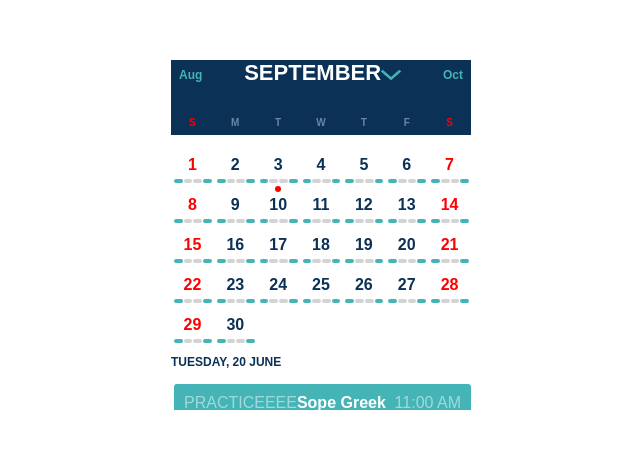
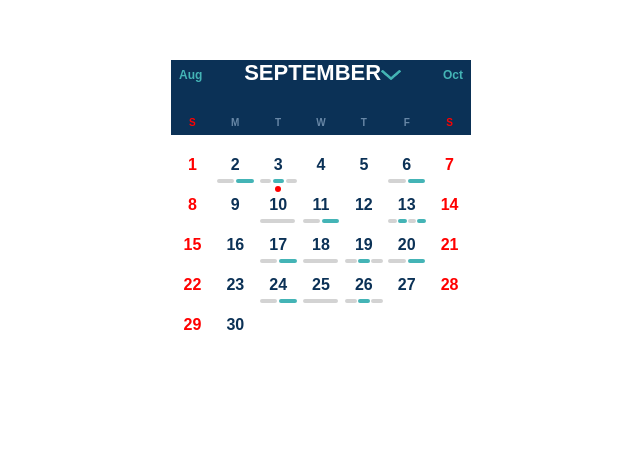
Before and after one commit to SologubovMaksim2016/CalendarReact, a React (Create React App) app: page / in a window 1280 px wide. Shown: the part 165-614 px from the top of the page, without its empty margins (319-959 px from the left). Built offline with nearby package versions, Linux system fonts and the light colour scheme.

Commit message:
The  END  (need to rebuild businesslogik fog week listing)

```diff
--- a/src/components/App/App.js
+++ b/src/components/App/App.js
@@ -6,8 +6,18 @@ import CalendarDays from '../CalendarDays/CalendarDays';
 import CalendarListDate from '../CalendarListDate'
 import ListEvents from '../ListEvents';
 import moment from "moment";
-// import eventsData from './eventsData';
+import eventsData from './eventsData';
 
+// function App(){
+//     let evData = eventsData[0];
+//     console.log("TCL: App -> evData", evData);
+
+//     return(
+//             <div>
+
+//             </div>
+//     )
+// }
 
 class App2 extends Component {
 
@@ -16,41 +26,18 @@ class App2 extends Component {
         selectWeekMonthPanel: false,
         monthView: true,
         startWeekDay: moment().startOf('week'),
-        daySelected: null// moment().format('DD')  //   1,2,3  и т.д.
+        daySelected: null
     }
 
 
     nameDays = ['S','M','T','W','T','F','S'];  //дни недели
     weekData=[];
     headerData = [];
-    eventsData= [
-        {
-            date:"20.06.2019",
-            events:[
-                {
-                name:"event name",
-                body:"event body",
-                time:"11:00"
-                }
-            ]
-        },
-        {
-            date:"22.06.2019",
-            events:[
-                {
-                name:"event 2",
-                body:"event 2",
-                time:"12:00"
-                }
-            ]
-        }
-      ];
+    eventsData = eventsData;
 
 
         renderMonth = (offset) => {
-            console.log("TCL: App2 -> renderMonth -> offset", offset)
-            // console.log(this.eventsData);
-            let currMonth=moment();
+            //let currMonth=moment();
 
 
             this.weekData=[];
@@ -65,7 +52,7 @@ class App2 extends Component {
                     redPoint: this.checkRePoint(numDay,offset),
                     name: numDay++ ,
                     wd:this.checkWd(startMonthDay,numDay),
-                    ev: this.checkEvents(offset,numDay)
+                    ev: this.checkEvents(offset,numDay,eventsData)
                 });
             };
             this.headerData.push(moment().add(offset-1, 'month').format('MMM'));
@@ -77,8 +64,7 @@ class App2 extends Component {
 
         };
         renderWeek = (offset) => {
-            console.log("TCL: App2 -> renderWeek -> offset", offset)
-            // console.log(this.eventsData);
+
              /*если есть выбранная дата, формируем неделю с выбранной даты */
             let startWeek =this.state.daySelected ?
                 moment().add(offset, 'month')
@@ -96,9 +82,9 @@ class App2 extends Component {
                 this.weekData.push( {
                     redPoint: this.checkRePoint(numDay,offset),
                     // daySelected: this.checkDaySel(numDay,offset),
-                    name: numDay ,
+                    name: numDay++ ,
                     wd: (i===0 || i===6 ) ? true : false ,
-                    ev: this.checkEvents(offset,numDay)
+                    ev: this.checkEvents(offset,numDay,eventsData)
                 });
             };
             let centerText = startWeek.format('MMM DD').toLowerCase();
@@ -116,11 +102,22 @@ class App2 extends Component {
 
 
         };
-        checkEvents = (offset,numDay) => {
+        checkEvents = (offset,numDay,eventsData) => {
+
+        let dates = moment().add(offset,'month').startOf('month').add(numDay-2,'day') ;
+
+        let eventForDate = eventsData.filter((obj) =>obj.date===dates.format("DD.MM.YYYY"));
+        let eventArr=[];
+        let i=0;
+        eventForDate.map(()=>{
+            i++%2 ?  eventArr.push("aquamarine") :  eventArr.push("grey")
+        });
+
+
 
             return (
+                eventArr
 
-                ["aquamarine","grey","grey","aquamarine"]
             );
         };
         //указывает на текущую дату (неизменно )
@@ -139,35 +136,47 @@ class App2 extends Component {
                     .clone().add(1,'week')
                     .endOf('week').date();
 
-                if (tmp>=4 && tmp<=6)  tmp2 = ++this.state.offsetMonth;
+                if (tmp>=4 && tmp<=6)  tmp2 = this.state.offsetMonth+1;
                 let m1=this.state.startWeekDay.clone().add(7,'day').month();
                 let m2 = this.state.startWeekDay.month();
                 if(tmp>6 && tmp <10)
                     if ( m1>m2){
-                        tmp2 = ++this.state.offsetMonth ;
+                        tmp2 = this.state.offsetMonth+1 ;
                         console.log("TCL: App2 -> nextWeek -> this.state.offsetMonth",
                         this.state.offsetMonth, ":   tmp2=",tmp2);
 
                     }
 
-
-
-            // let tmp = this.state.startWeekDay.clone().add(13, 'day').date();
-            //                 console.log("TCL: App2 -> nextWeek -> tmp", tmp);
-
-
-
             this.setState({
-                offsetMonth: tmp2/*>=4 && tmp<=6? ++this.state.offsetMonth : this.state.offsetMonth*/ ,
+                offsetMonth: tmp2 ,
                 daySelected: null,
                 startWeekDay: this.state.startWeekDay.add(7, 'day')
             });
-            console.log("TCL: App2 -> nextWeek -> this.state.offsetMonth", this.state.offsetMonth)
+
 
         };
         prevWeek = () => {
 
+            let tmp2 = this.state.offsetMonth;
+            let tmp = this.state.startWeekDay
+                .clone()
+                .startOf('week')
+                .date();
+
+
+            if (tmp>2 && tmp <4)  tmp2 = this.state.offsetMonth-1;
+            let m1=this.state.startWeekDay.clone().add(-7,'day').month();
+            let m2 = this.state.startWeekDay.month();
+            if(tmp!==7 /*|| tmp!==??*/)
+                if ( m1<m2){
+                    tmp2 = this.state.offsetMonth-1 ;
+                    console.log("TCL: App2 -> nextWeek -> this.state.offsetMonth",
+                    this.state.offsetMonth, ":   tmp2=",tmp2);
+
+                }
+
             this.setState({
+                offsetMonth: tmp2 ,
                 daySelected: null,
                 startWeekDay: this.state.startWeekDay.add(-7, 'day')
             });
@@ -177,13 +186,15 @@ class App2 extends Component {
         nextMonth = () => {
 
             this.setState({
-                offsetMonth: ++this.state.offsetMonth
+                daySelected: null,
+                offsetMonth: this.state.offsetMonth+1
             });
         };
         prevMonth = () => {
 
             this.setState({
-                offsetMonth: --this.state.offsetMonth
+                daySelected: null,
+                offsetMonth: this.state.offsetMonth-1
             });
         };
 
@@ -210,12 +221,6 @@ class App2 extends Component {
             this.setState({daySelected})
         };
 
-        /*filterEventsForDay(items,daySelected){
-
-        };*/
-
-
-
     render(){
 
     this.state.monthView?  this.renderMonth(this.state.offsetMonth) :
@@ -229,8 +234,9 @@ class App2 extends Component {
 
     const selectWeekMonth_data =[this.state.selectWeekMonthPanel,this.monthSelect,this.weekSelect];
 
-    const OverflowClazz =  this.state.selectWeekMonthPanel ?   "overflow ovf1" : "overflow"  ;  ;
+    const OverflowClazz =  this.state.selectWeekMonthPanel ?   "overflow ovf1" : "overflow"  ;
 
+    const eventsData = [this.eventsData,this.state.offsetMonth, this.state.daySelected];
 
     return(
 
@@ -244,7 +250,7 @@ class App2 extends Component {
                         daySelected= {this.state.daySelected}
                         onDaySelectedChange = {this.onDaySelectedChange}
                     />
-                    <ListEvents data = {this.eventsData} />
+                    <ListEvents data = {eventsData} />
                 </div>
         </div>
     );
--- a/src/components/App/eventsData.js
+++ b/src/components/App/eventsData.js
@@ -1,16 +1,16 @@
 export default [
     {
-        date:"20.06.2019",
+        date:"02.09.2019",
         events:[
             {
-            name:"event name",
-            body:"event body",
+            name:"event 1",
+            body:"event 1",
             time:"11:00"
             }
         ]
     },
     {
-        date:"22.06.2019",
+        date:"02.09.2019",
         events:[
             {
             name:"event 2",
@@ -18,5 +18,265 @@ export default [
             time:"12:00"
             }
         ]
+    },
+    {
+        date:"03.09.2019",
+        events:[
+            {
+            name:"event 3",
+            body:"event 3",
+            time:"10:00"
+            }
+        ]
+    },
+    {
+        date:"03.09.2019",
+        events:[
+            {
+            name:"event 4",
+            body:"event 4",
+            time:"12:00"
+            }
+        ]
+    },
+    {
+        date:"03.09.2019",
+        events:[
+            {
+            name:"event 5",
+            body:"event 5",
+            time:"15:00"
+            }
+        ]
+    },
+    {
+        date:"06.09.2019",
+        events:[
+            {
+            name:"event 6",
+            body:"event 6",
+            time:"09:00"
+            }
+        ]
+    },
+    {
+        date:"06.09.2019",
+        events:[
+            {
+            name:"event 7",
+            body:"event 7",
+            time:"14:00"
+            }
+        ]
+    },
+    {
+        date:"10.09.2019",
+        events:[
+            {
+            name:"event 8",
+            body:"event 8",
+            time:"13:00"
+            }
+        ]
+    },
+    {
+        date:"11.09.2019",
+        events:[
+            {
+            name:"event 9",
+            body:"event 9",
+            time:"16:00"
+            }
+        ]
+    },
+    {
+        date:"11.09.2019",
+        events:[
+            {
+            name:"event 10",
+            body:"event 10",
+            time:"17:00"
+            }
+        ]
+    },
+    {
+        date:"13.09.2019",
+        events:[
+            {
+            name:"event 11",
+            body:"event 11",
+            time:"12:00"
+            }
+        ]
+    },
+    {
+        date:"13.09.2019",
+        events:[
+            {
+            name:"event 12",
+            body:"event 12",
+            time:"13:00"
+            }
+        ]
+    },
+    {
+        date:"13.09.2019",
+        events:[
+            {
+            name:"event 13",
+            body:"event 13",
+            time:"14:00"
+            }
+        ]
+    },
+    {
+        date:"13.09.2019",
+        events:[
+            {
+            name:"event 14",
+            body:"event 14",
+            time:"15:00"
+            }
+        ]
+    },
+    {
+        date:"17.09.2019",
+        events:[
+            {
+            name:"event 15",
+            body:"event 15",
+            time:"10:00"
+            }
+        ]
+    },
+    {
+        date:"17.09.2019",
+        events:[
+            {
+            name:"event 16",
+            body:"event 16",
+            time:"12:00"
+            }
+        ]
+    },
+    {
+        date:"18.09.2019",
+        events:[
+            {
+            name:"event 17",
+            body:"event 17",
+            time:"11:00"
+            }
+        ]
+    },
+    {
+        date:"19.09.2019",
+        events:[
+            {
+            name:"event 18",
+            body:"event 18",
+            time:"10:00"
+            }
+        ]
+    },
+    {
+        date:"19.09.2019",
+        events:[
+            {
+            name:"event 19",
+            body:"event 19",
+            time:"11:00"
+            }
+        ]
+    },
+    {
+        date:"19.09.2019",
+        events:[
+            {
+            name:"event 20",
+            body:"event 20",
+            time:"12:00"
+            }
+        ]
+    },
+    {
+        date:"20.09.2019",
+        events:[
+            {
+            name:"event 21",
+            body:"event 21",
+            time:"11:00"
+            }
+        ]
+    },
+    {
+        date:"20.09.2019",
+        events:[
+            {
+            name:"event 22",
+            body:"event 22",
+            time:"13:00"
+            }
+        ]
+    },
+    {
+        date:"24.09.2019",
+        events:[
+            {
+            name:"event 23",
+            body:"event 23",
+            time:"10:00"
+            }
+        ]
+    },
+    {
+        date:"24.09.2019",
+        events:[
+            {
+            name:"event 24",
+            body:"event 24",
+            time:"12:00"
+            }
+        ]
+    },
+    {
+        date:"25.09.2019",
+        events:[
+            {
+            name:"event 25",
+            body:"event 25",
+            time:"11:00"
+            }
+        ]
+    },
+    {
+        date:"26.09.2019",
+        events:[
+            {
+            name:"event 26",
+            body:"event 26",
+            time:"10:00"
+            }
+        ]
+    },
+    {
+        date:"26.09.2019",
+        events:[
+            {
+            name:"event 27",
+            body:"event 27",
+            time:"11:00"
+            }
+        ]
+    },
+    {
+        date:"26.09.2019",
+        events:[
+            {
+            name:"event 28",
+            body:"event 28",
+            time:"12:00"
+            }
+        ]
     }
 ]
--- a/src/components/CalendarListDate/CalendarListDate.js
+++ b/src/components/CalendarListDate/CalendarListDate.js
@@ -5,12 +5,13 @@ import CalendarListDateItem from '../CalendarListDateItem';
 const CalendarListDate = ({weekData, daySelected,onDaySelectedChange})=> {
 // console.log("TCL: CalendarListDate -> weekData, daySelected", weekData, daySelected)
 
-
+    // console.log("TCL: CalendarListDate -> weekData", weekData)
     let key=10;
     return (
         <div className="calendar__date">
                     {weekData.map(function (item) {
-                    // console.log("TCL: CalendarListDate -> item", item)
+
+
 
                         return (
                             <CalendarListDateItem
--- a/src/components/Header/Header.js
+++ b/src/components/Header/Header.js
@@ -5,7 +5,7 @@ const Header =({dataHeader})=>{
 
     let [headerData,nextButton,prevButton,selectWeekMonthPanel
         ,arrowClick] = dataHeader;
-     console.log("TCL: Header -> size", headerData[3])
+
 
     let style = {
       fontSize: headerData[3]
--- a/src/components/ListEvents/ListEvents.js
+++ b/src/components/ListEvents/ListEvents.js
@@ -1,29 +1,30 @@
 import React from 'react';
-// import ReactDOM from 'react-dom';
 import ListEventsItem from '../ListEventsItem';
+import moment, { months } from 'moment';
 
 
-const ListEvents = ({data}) =>{
+const ListEvents = ({data}) =>{ //data,offset,dayselected
+
+    let daySelected = moment()
+                      .add(data[1],'month')
+                      .startOf('months')
+                      .add(data[2]-1,'day');
+
+const dataSelect = data[0].filter( (obj) =>obj.date===daySelected.format("DD.MM.YYYY"));
 
     let key=300;
-    const elems = data.map((item) => {
+    const elems = dataSelect.map((item) => {
         return (
-            <div key = {key++} className="events">
-            <div className="eventsName">PRACTICEEEE</div>
-            <div className="timeEvents">11:00 AM</div>
-            <div className="descritpionEvents">Sope Greek</div>
-        </div>
+            <ListEventsItem key={key++} item = {item}/>
         )
     });
 
+    let selectDate = data[2] ? daySelected.format("dddd,  DD  MMMM").toUpperCase()  :  "" ;
+
     return(
         <div className="listEvents">
-                <div className='dateEvents'> TUESDAY, 20 JUNE</div>
+                <div className='dateEvents'> {selectDate}</div>
                 {elems}
-                {/* <div><ListEventsItem /></div>
-                <div><ListEventsItem /></div>
-                <div><ListEventsItem /></div>
-                <div><ListEventsItem /></div> */}
         </div>
     );
 };
--- a/src/components/ListEventsItem/ListEventsItem.js
+++ b/src/components/ListEventsItem/ListEventsItem.js
@@ -2,12 +2,13 @@ import React from 'react';
 // import ReactDOM from 'react-dom';
 
 
-const ListEventsItem = () => {
+const ListEventsItem = ({item}) => {
+
     return (
         <div className="events">
-            <div className="eventsName">PRACTICEEEE</div>
-            <div className="timeEvents">11:00 AM</div>
-            <div className="descritpionEvents">Sope Greek</div>
+            <div className="eventsName">{item.events[0].name}</div>
+            <div className="timeEvents">{item.events[0].time}</div>
+            <div className="descritpionEvents">{item.events[0].body}</div>
         </div>
     );
 };
--- a/src/index.js
+++ b/src/index.js
@@ -1,7 +1,7 @@
 import React from 'react';
 import ReactDOM from 'react-dom';
 import App from './components/App';
-import moment from "moment";
+
 
 
 
```
Also changed, not shown: 1 other file (tests, documents, lock files or other folders).
